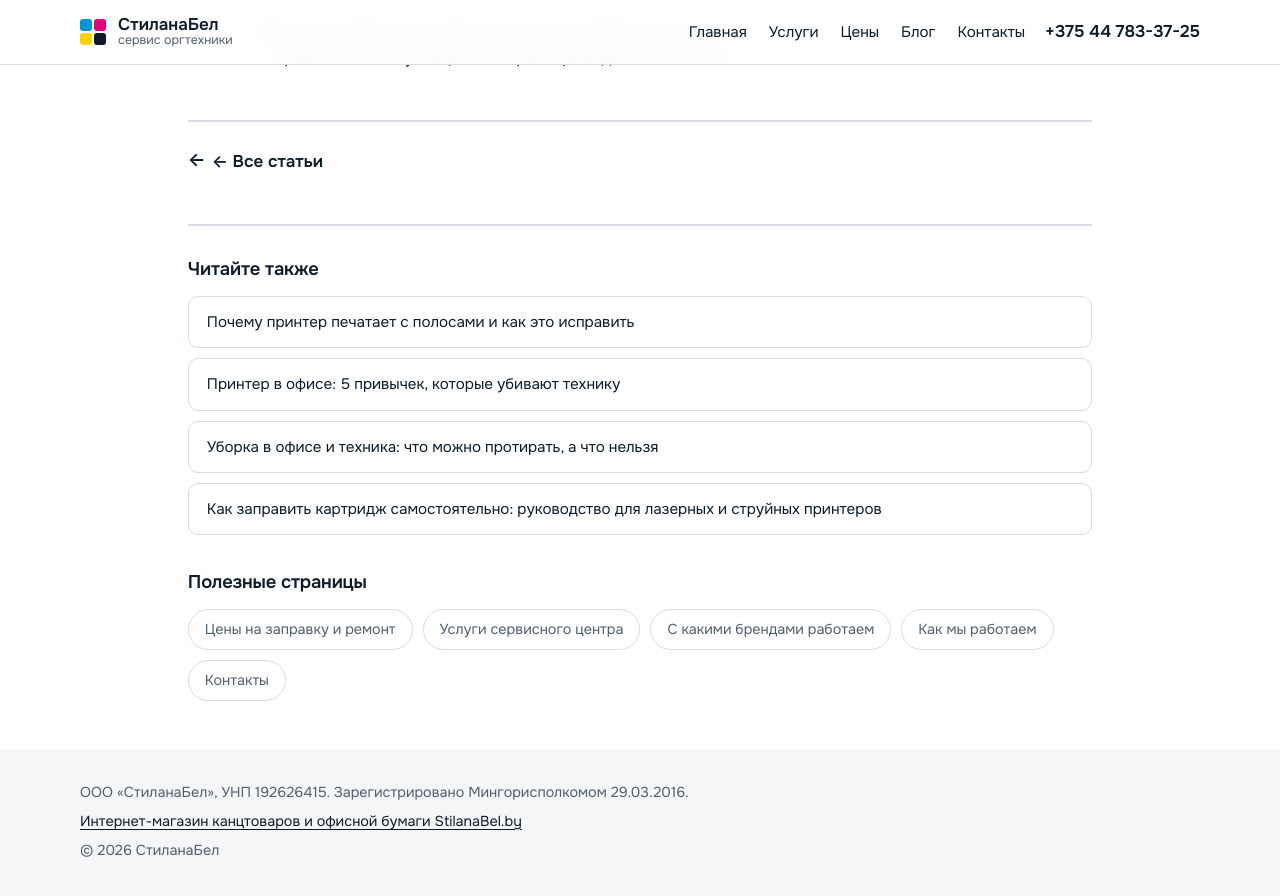
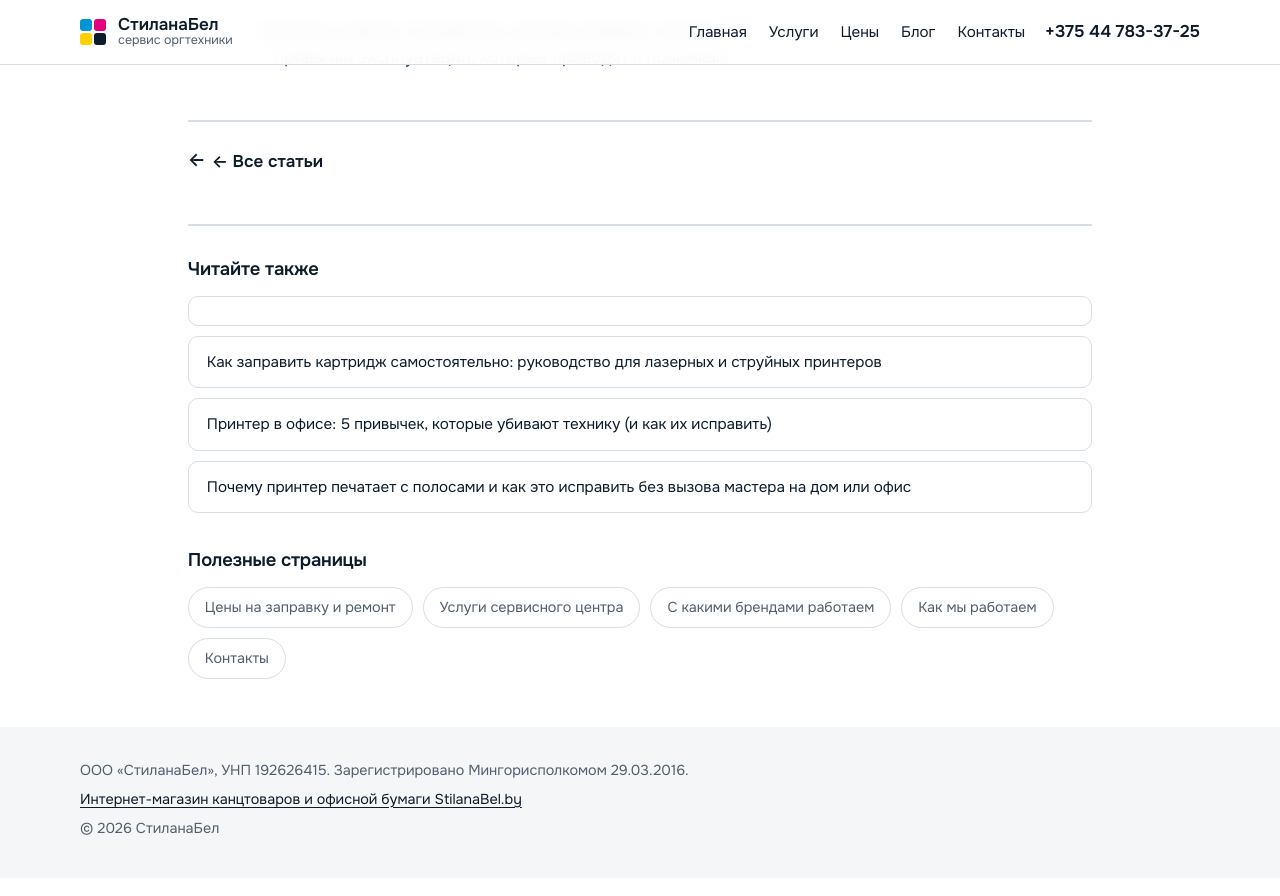
Before and after one commit to r1f666/stilanabel-service, a Jekyll site: the page built from docs/_posts/2026-11-13-uborka-v-ofise.md, in a window 1280 px wide and 900 px high, scrolled down 3088 px. Shown: the top 896 px of the window. Built offline with Jekyll 4.4.1, drawn with Linux system fonts in a browser that asks for light colours; some web fonts are replaced.

Commit message:
fix: CSS paths, dynamic post nav, remove broken image from HP article

```diff
--- a/docs/_layouts/default.html
+++ b/docs/_layouts/default.html
@@ -16,7 +16,7 @@
   <link rel="preconnect" href="https://fonts.googleapis.com">
   <link rel="preconnect" href="https://fonts.gstatic.com" crossorigin>
   <link rel="stylesheet" href="https://fonts.googleapis.com/css2?family=Onest:wght@400;500;600&family=Unbounded:wght@500;600&display=swap">
-  <link rel="stylesheet" href="/css/style.css">
+  <link rel="stylesheet" href="{{ site.url }}/css/style.css">
 
   <!-- Google tag (gtag.js) -->
   <script async src="https://www.googletagmanager.com/gtag/js?id=G-ZDEPBV5P3Z"></script>
--- a/docs/_layouts/post.html
+++ b/docs/_layouts/post.html
@@ -22,18 +22,13 @@ layout: default
     <div class="post-nav__inner">
       <h2 class="post-nav__title">Читайте также</h2>
       <div class="post-nav__list">
-        <a href="/2026/11/03/chistka-printera.html" class="post-nav__card">
-          <span class="post-nav__card-title">Почему принтер печатает с полосами и как это исправить</span>
+        {% for post in site.posts %}
+        {% if post.url != page.url %}
+        <a href="{{ post.url }}" class="post-nav__card">
+          <span class="post-nav__card-title">{{ post.title }}</span>
         </a>
-        <a href="/2026/11/12/printer-privychki.html" class="post-nav__card">
-          <span class="post-nav__card-title">Принтер в офисе: 5 привычек, которые убивают технику</span>
-        </a>
-        <a href="/2026/11/13/uborka-v-ofise.html" class="post-nav__card">
-          <span class="post-nav__card-title">Уборка в офисе и техника: что можно протирать, а что нельзя</span>
-        </a>
-        <a href="/2026/11/15/kak-zapravit-kartridzh-samostoyatelno.html" class="post-nav__card">
-          <span class="post-nav__card-title">Как заправить картридж самостоятельно: руководство для лазерных и струйных принтеров</span>
-        </a>
+        {% endif %}
+        {% endfor %}
       </div>
     </div>
     <div class="post-nav__inner">
```
Also changed, not shown: docs/_posts/2026-11-21-hp-laserjet-p1102-kartridzh-85a-zapravka.md (+1 -3 lines).
